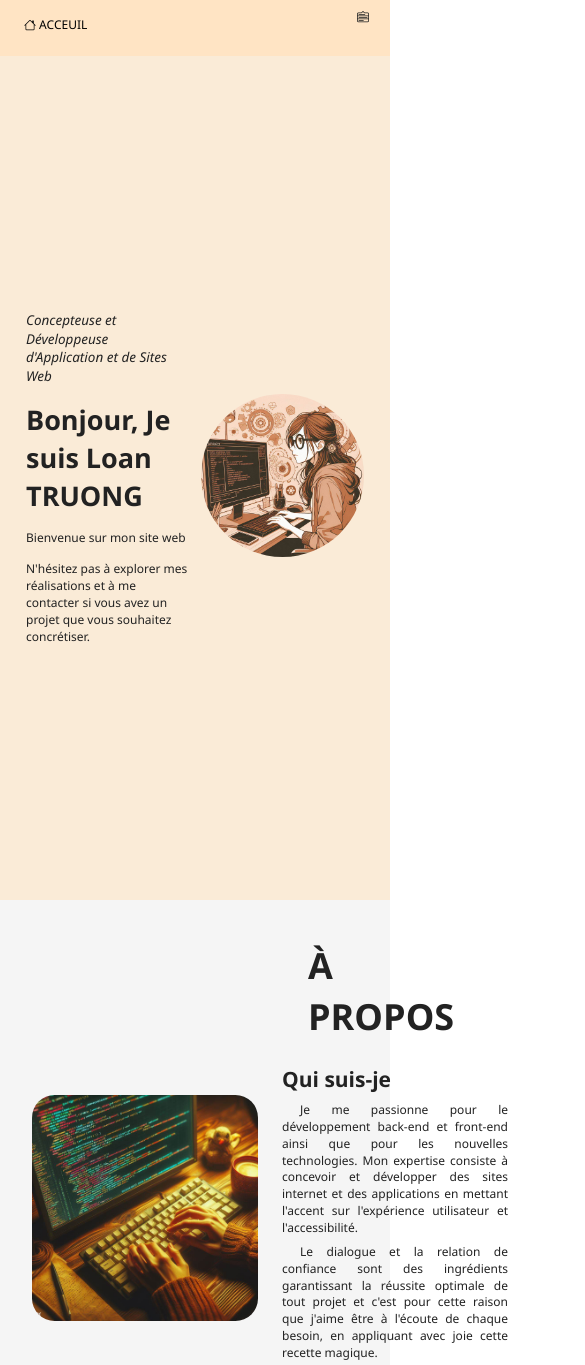
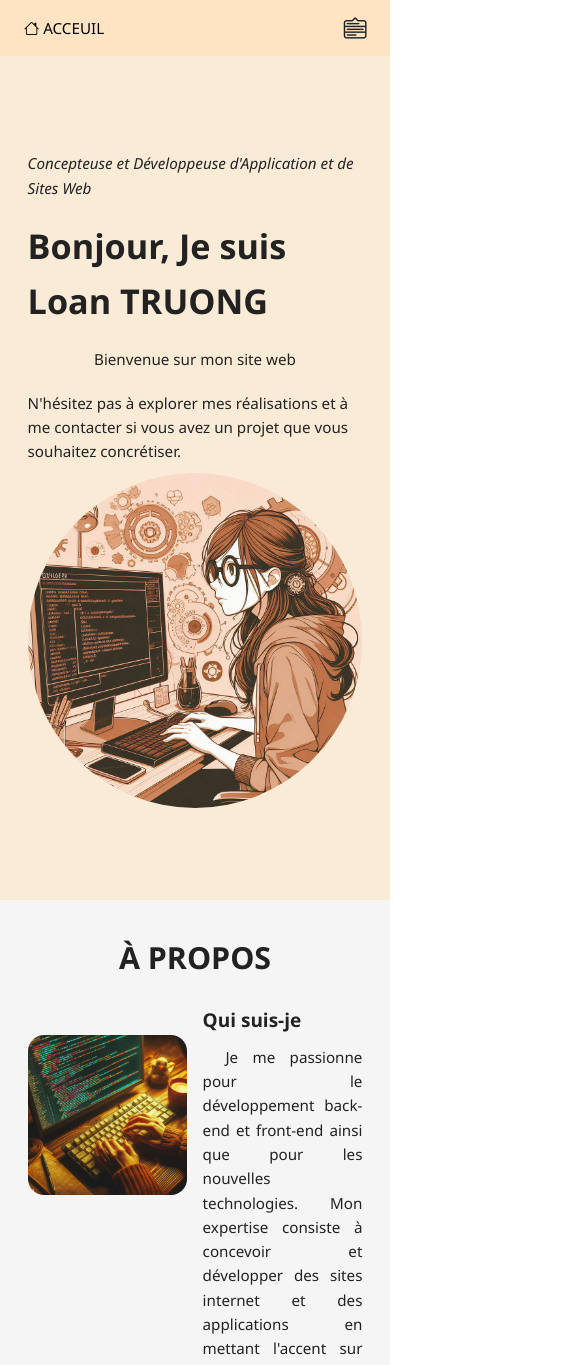
Before and after one commit to LOTOTRUONG/lototruong.github.io, a plain HTML site: page index.html in a window 390 px wide. Shown: the top 1365 px of the page, 585 px wide, since content can reach past the window. Drawn offline with nearby package versions, Linux system fonts and the light colour scheme.

Commit message:
update responsive.css

```diff
--- a/css/responsive.css
+++ b/css/responsive.css
@@ -1,5 +1,5 @@
 /*pc*/
-@media (min-width: 1024px) {
+@media (min-width: 1025px) {
 /*header*/
 #main__header .mobile-menu-btn{
     display: none;
@@ -10,22 +10,59 @@
 
 
 /*mobile and tablet*/
-@media (max-width: 1023px){
+@media (max-width: 1024px){
+.container{
+        max-width: 940px;
+}
+
+/*header*/
+#main__header .header__list-link{
+    display: none;
+}
+#main__header .mobile-menu-btn{
+    display: none;
+}
+
+/*about*/
+.section__header{
+    padding: 0 0 !important;
+}
 
 }
 /*mobile*/
 @media (max-width: 740px){
-html {
-        line-height: 1.4;
-        font-size: 0.75rem;
+
+.mo-full{
+    max-width: 100% !important;
+}
+html{
+    font-size: 0.95rem;
+}
+h2{
+    font-size: 1.25rem;
+}
+h3{
+    font-size: 1rem;
+}
+.container{
+    max-width: 540px;
 }
 
+.section__title{
+    font-size: 2rem;
+}
+.grid__item{
+    padding: 0.5rem;
+}
 /*header*/
 #main__header{
     overflow: hidden;
 }
 #main__header .mobile-menu-btn{
     display: flex;
+}
+.menu-icon{
+    font-size: 1.5rem;
 }
 #main__header .header__list-link{
     display: none;
@@ -36,7 +73,6 @@ html {
 #header__nav li{
     display: block;
     padding: 16px 0;
-
 }
 
 #header__nav li a{
@@ -45,8 +81,35 @@ html {
 #header__nav > li:first-child{
     display: inline-block;
 }
+/*introduction*/
+#main__introduction .introduction__item{
+    flex: 1 0 100%;
+}
 
-.container{
-    max-width: 540px;
+#main__introduction .left{
+    align-items: center;
+  }
+
+/*about*/
+.mo_about_information{
+    display: none;
+}
+
+/*service*/
+
+#main__service .service__icon{
+    width: 45px;
+    height: 45px;
+  }
+#main__service .service__icon__style{
+    font-size: 1rem;
+  }
+
+  /*portfolio*/
+#main__portfolio .portfolio__check{
+    display: none;
+}
+#main__portfolio .card__image {
+    width: 50%;
 }
 }
```
